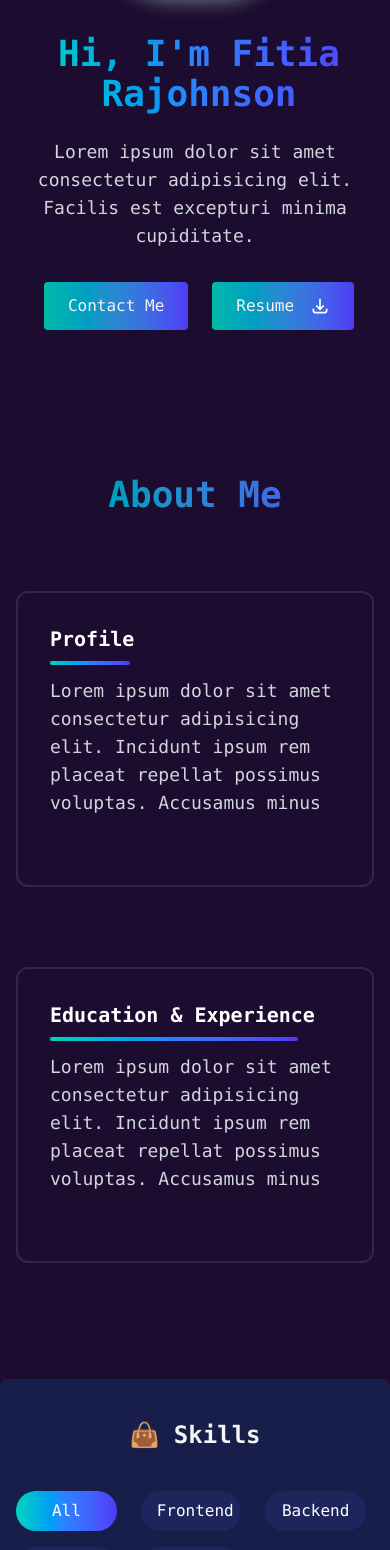
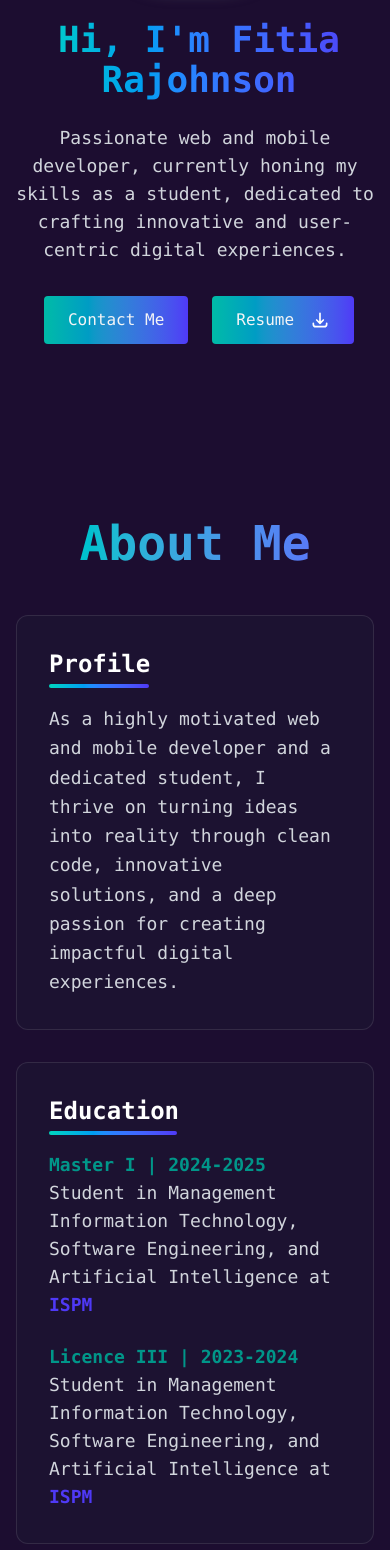
Before and after one commit to tsiaroFitia/PortFolio, a React (Vite) app: page / in a window 390 px wide. Shown: the part 373-1923 px from the top of the page. Built offline with nearby package versions, Linux system fonts and the light colour scheme.

Commit message:
changement de LOREM ISPUM

```diff
--- a/src/sections/About.jsx
+++ b/src/sections/About.jsx
@@ -5,56 +5,98 @@ export default function About() {
   return (
     <section
       id="about"
-      className="min-h-screen gap-4 font-mono flex items-center justify-center"
+      className="min-h-screen gap-4 font-mono flex items-center justify-center  py-12"
     >
-      <div className="max-w-3xl mx-auto px-4">
+      <div className="max-w-5xl mx-auto px-4 w-full">
         {/* Titre "About Me" */}
         <motion.h2
           initial={{ opacity: 0, y: -20 }}
           whileInView={{ opacity: 1, y: 0 }}
           transition={{ duration: 0.6, delay: 0.3 }}
           viewport={{ once: false }}
-          className="text-4xl text-center font-semibold mb-15 bg-gradient-to-r from-teal-500 to-indigo-600 bg-clip-text text-transparent"
+          className="text-5xl text-center font-bold mb-12 bg-gradient-to-r from-teal-400 to-indigo-500 bg-clip-text text-transparent"
         >
           About Me
         </motion.h2>
 
-        <div className="grid grid-cols-1 md:grid-cols-2 gap-4">
+        <div className="grid grid-cols-1 md:grid-cols-2 gap-8">
           {/* Carte de profil */}
           <motion.div
             initial={{ opacity: 0, y: -20 }}
             whileInView={{ opacity: 1, y: 0 }}
             transition={{ duration: 0.6, delay: 0.3 }}
             viewport={{ once: false }}
-            className="p-8 mt-4 mb-12 rounded-xl border-white/10 border-2 hover:-translate-y-1 transition-all"
+            className="p-8 rounded-xl border border-white/10 bg-gray-800/20 hover:shadow-lg hover:shadow-indigo-500/20 hover:-translate-y-1 transition-all"
           >
-            <h1 className="text-xl font-bold relative text-white cursor-pointer mb-6">
+            <h1 className="text-2xl font-bold relative text-white cursor-pointer mb-6">
               Profile
-              <span className="absolute left-0 -bottom-3 w-20 h-1 bg-gradient-to-r from-teal-400 via-blue-500 to-indigo-600 rounded-full"></span>
+              <span className="absolute left-0 -bottom-2 w-25 h-1 bg-gradient-to-r from-teal-400 via-blue-500 to-indigo-600 rounded-full"></span>
             </h1>
-            <p className="text-gray-300 mb-9 text-lg">
-              Lorem ipsum dolor sit amet consectetur adipisicing elit. Incidunt
-              ipsum rem placeat repellat possimus voluptas. Accusamus minus
+            <p className="text-gray-300 text-lg leading-relaxed">
+              As a highly motivated web and mobile developer and a dedicated
+              student, I thrive on turning ideas into reality through clean
+              code, innovative solutions, and a deep passion for creating
+              impactful digital experiences.
             </p>
           </motion.div>
-          {/* Carte de profil */}
+
+          {/* Carte d'éducation */}
           <motion.div
             initial={{ opacity: 0, y: -20 }}
             whileInView={{ opacity: 1, y: 0 }}
             transition={{ duration: 0.6, delay: 0.3 }}
             viewport={{ once: false }}
-            className="p-8 mt-4 mb-12 rounded-xl border-white/10 border-2 hover:-translate-y-1 transition-all"
+            className="p-8 rounded-xl border border-white/10 bg-gray-800/20 hover:shadow-lg hover:shadow-indigo-500/20 hover:-translate-y-1 transition-all"
           >
-            <h1 className="text-xl font-bold relative text-white cursor-pointer mb-6">
-              Education & Experience
-              <span className="absolute left-0 -bottom-3 w-62 h-1 bg-gradient-to-r from-teal-400 via-blue-500 to-indigo-600 rounded-full"></span>
+            <h1 className="text-2xl font-bold relative text-white cursor-pointer mb-6">
+              Education
+              <span className="absolute left-0 -bottom-2 w-32 h-1 bg-gradient-to-r from-teal-400 via-blue-500 to-indigo-600 rounded-full"></span>
             </h1>
-            <p className="text-gray-300 mb-9 text-lg">
-              Lorem ipsum dolor sit amet consectetur adipisicing elit. Incidunt
-              ipsum rem placeat repellat possimus voluptas. Accusamus minus
-            </p>
+            <div className="space-y-6">
+              <p className="text-gray-300 text-lg">
+                <span className="font-semibold text-teal-600">
+                  Master I | 2024-2025
+                </span>
+                <br />
+                Student in Management Information Technology, Software
+                Engineering, and Artificial Intelligence at{" "}
+                <span className="font-semibold text-indigo-600">ISPM</span>
+              </p>
+              <p className="text-gray-300 text-lg">
+                <span className="font-semibold text-teal-600">
+                  Licence III | 2023-2024
+                </span>
+                <br />
+                Student in Management Information Technology, Software
+                Engineering, and Artificial Intelligence at{" "}
+                <span className="font-semibold text-indigo-600">ISPM</span>
+              </p>
+            </div>
           </motion.div>
         </div>
+
+        {/* Carte d'expérience */}
+        <motion.div
+          initial={{ opacity: 0, y: -20 }}
+          whileInView={{ opacity: 1, y: 0 }}
+          transition={{ duration: 0.6, delay: 0.3 }}
+          viewport={{ once: false }}
+          className="p-8 mt-8 rounded-xl border border-white/10 bg-gray-800/20 hover:shadow-lg hover:shadow-indigo-500/20 hover:-translate-y-1 transition-all"
+        >
+          <h1 className="text-2xl font-bold relative text-white cursor-pointer mb-6">
+            Experience
+            <span className="absolute left-0 -bottom-2 w-34 h-1 bg-gradient-to-r from-teal-400 via-blue-500 to-indigo-600 rounded-full"></span>
+          </h1>
+          <p className="text-gray-300 text-lg">
+            <span className="font-semibold text-teal-400">
+              Internship | 2024
+            </span>
+            <br />
+            Developing a software for managing allowances and monitoring guard
+            shifts for police officers at the Treasury of{" "}
+            <span className="font-semibold text-indigo-600">MIARINARIVO</span>.
+          </p>
+        </motion.div>
       </div>
     </section>
   );
--- a/src/sections/Contact.jsx
+++ b/src/sections/Contact.jsx
@@ -37,30 +37,30 @@ export default function Contact() {
       id="contact"
       className="min-h-screen font-mono flex items-center justify-center py-12"
     >
-      <div className="max-w-6xl mx-auto px-4 w-full">
+      <div className="max-w-4xl mx-auto px-4 w-full">
         <motion.h2
           initial={{ opacity: 0, y: -20 }}
           whileInView={{ opacity: 1, y: 0 }}
           transition={{ duration: 0.6, delay: 0.3 }}
           viewport={{ once: false }}
-          className="text-xl md:text-4xl text-center font-bold mb-12 bg-gradient-to-r from-teal-500 to-indigo-600 bg-clip-text text-transparent"
+          className="text-4xl text-center font-bold mb-12 bg-gradient-to-r from-teal-500 to-indigo-600 bg-clip-text text-transparent"
         >
           Contact Me
         </motion.h2>
-        <div className="grid grid-cols-1 md:grid-cols-2 gap-12">
+        <div className="grid grid-cols-1 md:grid-cols-2 justify-between gap-12">
           {/* Social Media Section */}
           <motion.div
             initial={{ opacity: 0, y: -20 }}
             whileInView={{ opacity: 1, y: 0 }}
             transition={{ duration: 0.6, delay: 0.3 }}
             viewport={{ once: false }}
-            className="p-8 rounded-xl border-white/10 border-2 hover:-translate-y-1 transition-all"
+            className="p-8 rounded-xl border-white/10 border-2 hover:-translate-y-1 transition-all  flex flex-col justify-evenly"
           >
             <h1 className="text-2xl font-bold relative text-white cursor-pointer mb-8">
               My Social Media
-              <span className="absolute left-0 -bottom-3 w-42 h-1 bg-gradient-to-r from-teal-400 via-blue-500 to-indigo-600 rounded-full"></span>
+              <span className="absolute left-0 -bottom-3 w-50 h-1 bg-gradient-to-r from-teal-400 via-blue-500 to-indigo-600 rounded-full"></span>
             </h1>
-            <div className="space-y-6">
+            <div className="space-y-6  flex flex-col justify-between">
               {/* Facebook */}
               <motion.div
                 initial={{ opacity: 0, y: -20 }}
@@ -161,30 +161,13 @@ export default function Contact() {
             whileInView={{ opacity: 1, y: 0 }}
             transition={{ duration: 0.6, delay: 0.3 }}
             viewport={{ once: false }}
-            className="p-8 rounded-xl border-white/10 border-2 hover:-translate-y-1 transition-all"
+            className="p-8 rounded-xl border-white/10 border-2 hover:-translate-y-1 transition-all flex flex-col justify-evenly"
           >
             <h1 className="text-2xl font-bold relative text-white cursor-pointer mb-8">
               Send a Message
-              <span className="absolute left-0 -bottom-3 w-30 h-1 bg-gradient-to-r from-teal-400 via-blue-500 to-indigo-600 rounded-full"></span>
+              <span className="absolute left-0 -bottom-3 w-47 h-1 bg-gradient-to-r from-teal-400 via-blue-500 to-indigo-600 rounded-full"></span>
             </h1>
             <form onSubmit={handleSubmit} className="space-y-6">
-              <div>
-                <label
-                  htmlFor="name"
-                  className="block text-sm font-medium text-gray-300 mb-2"
-                >
-                  Name
-                </label>
-                <input
-                  type="text"
-                  id="name"
-                  name="name"
-                  value={formData.name}
-                  onChange={handleChange}
-                  className="mt-1 block w-full px-4 py-3 bg-white/10 border border-white/20 rounded-lg text-white focus:outline-none focus:ring-2 focus:ring-teal-500"
-                  required
-                />
-              </div>
               <div>
                 <label
                   htmlFor="email"
--- a/src/sections/Home.jsx
+++ b/src/sections/Home.jsx
@@ -6,7 +6,7 @@ import { HiOutlineDownload } from "react-icons/hi";
 export default function Home() {
   return (
     <section
-      id="#home"
+      id="home"
       className="min-h-screen flex flex-col justify-center items-center lg:flex-row-reverse gap-9 lg:gap-15"
     >
       <div className="text-center z-10 px-4">
@@ -21,8 +21,9 @@ export default function Home() {
           Hi, I'm Fitia Rajohnson
         </h1>
         <p className="text-lg text-gray-300 mb-8 max-w-lg mx-auto">
-          Lorem ipsum dolor sit amet consectetur adipisicing elit. Facilis est
-          excepturi minima cupiditate.
+          Passionate web and mobile developer, currently honing my skills as a
+          student, dedicated to crafting innovative and user-centric digital
+          experiences.
         </p>
         <div className="flex justify-center items-center space-x-4">
           <a
--- a/src/sections/Projects.jsx
+++ b/src/sections/Projects.jsx
@@ -0,0 +1,9 @@
+import React from "react";
+
+export default function Projects() {
+  return (
+    <section id="projects">
+      <div></div>
+    </section>
+  );
+}
--- a/src/ui/NavBar.jsx
+++ b/src/ui/NavBar.jsx
@@ -39,14 +39,14 @@ export default function NavBar({ isMenuOpen, setIsMenuOpen }) {
               </a>
               {/*---------SKILLS--------- */}
               <a
-                href="#skill"
+                href="#skills"
                 className="text-gray-300 text-lg  hover:text-white transition-all menu-item"
               >
                 Skills
               </a>
               {/*---------PROJECTS--------- */}
               <a
-                href="#project"
+                href="#projects"
                 className="text-gray-300 text-lg  hover:text-white transition-all menu-item"
               >
                 Projects
```
